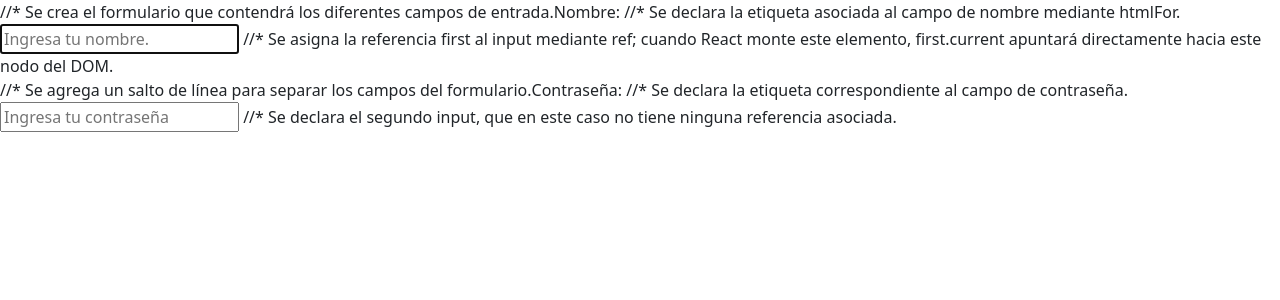
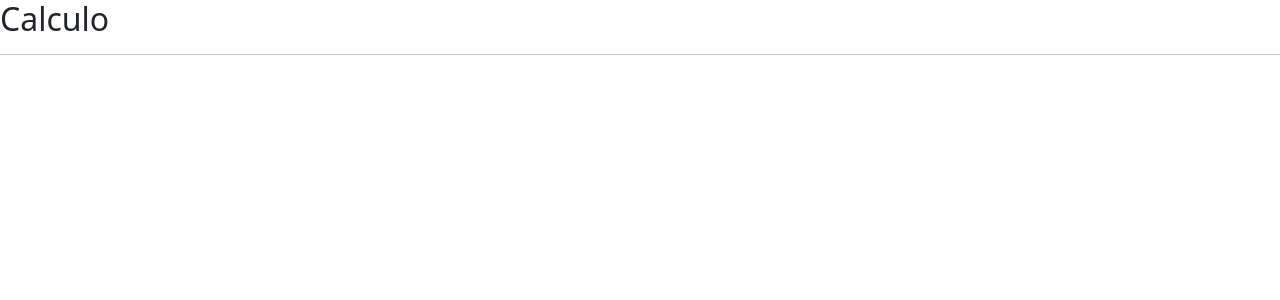
Before and after one commit to ChrisAlegriaR/React-Course, a React (Vite) app in the folder Course/: page / in a window 1280 px wide. Shown: the top 300 px of the page. Built offline with nearby package versions, Linux system fonts and the light colour scheme.

Commit message:
Updated: Sextion 24 Main Structure

```diff
--- a/Course/src/main.jsx
+++ b/Course/src/main.jsx
@@ -2,10 +2,10 @@
 // ^El archivo main.jsx es el punto de entrada principal de la aplicación React, el cual es responsable de renderizar el componente raíz (App) en el DOM. Este archivo importa las dependencias necesarias, incluyendo React, ReactDOM y los estilos CSS globales, y utiliza la función createRoot de ReactDOM el cual extrera un elemento del archivo de entrada index.html para dentro de este montar la aplicación en un elemento del DOM con el id 'root'. Además, envuelve a App el cual contendra los componentes a renderizar mediante StrictMode de React, lo que ayuda a identificar problemas potenciales en la aplicación durante el desarrollo. Donde de manera simple podemos decir que este archivo es el encargado de iniciar la aplicación React y asegurarse de que se renderice correctamente en el navegador, siguiendo las mejores prácticas de desarrollo y proporcionando un entorno seguro para detectar errores y advertencias en el código, tomando un elemento del DOM con el id 'root' para dentro de este renderizar los componentes que ingresemos dentro del componente App, el cual es el componente principal de la aplicación y que contiene la estructura y funcionalidad de la misma, siendo este importado desde el archivo App.jsx. Sinedo asi este archivo el encargado de iniciar la aplicación React y asegurarse de que se renderice correctamente en el navegador, siguiendo las mejores prácticas de desarrollo y proporcionando un entorno seguro para detectar errores y advertencias en el código.
 import { StrictMode } from 'react'
 import { createRoot } from 'react-dom/client'
-import { UseRefComponente } from './notes/23-UseRef';
+import { UseMemoMainComponent } from './notes/24-UseMemo';
 
 createRoot(document.getElementById('root')).render(
   <StrictMode>
-    <UseRefComponente />
+    <UseMemoMainComponent />
   </StrictMode>,
 );
--- a/Course/src/notes/24-UseMemo.jsx
+++ b/Course/src/notes/24-UseMemo.jsx
@@ -1,9 +1,19 @@
 // ^UseMemo.
 // ^UseMemo al igual que UseRef, UseState y UseEffect es un Hook propio de React, el cual este es uno de los mas importantes dentro de React, esto debido a que UseMemo nos ayudara mucho cuanod se redibuje un componente y que no queramos que se vuelvan a llamar los metodos que utilicen muchos recuersos de nuestro dispositivo (pc), por ejemplo calculos pesados o pueden ser llamadas a APIS o todo este tipo de metodos que vayan a requerir muchos recursos y que no queremos que todo se este ejecutando o repitirendo cada que se redibuje. Por ejemplo si tenemos un boton que muestra u oculta algo no queremos que vuelva a ser llamado a una API.  Por lo que UseMemo para memorizar algunos de los fragmentos de los metodos y no repetirnors unicamente que cambie una de las dependencias.
-export const UseMemoComponent = () => {
+const getCalculo = (listaNumeros) => {
+    console.log(listaNumeros)
+}
+
+export const UseMemoMainComponent = () => {
+    const listaNumeros = [1, 2, 3, 4, 5];
+
+    getCalculo(listaNumeros);
+
     return (
         <>
-
+            <h2>Calculo</h2>
+            <hr />
+            <p>{}</p>
         </>
     )
 }
```
